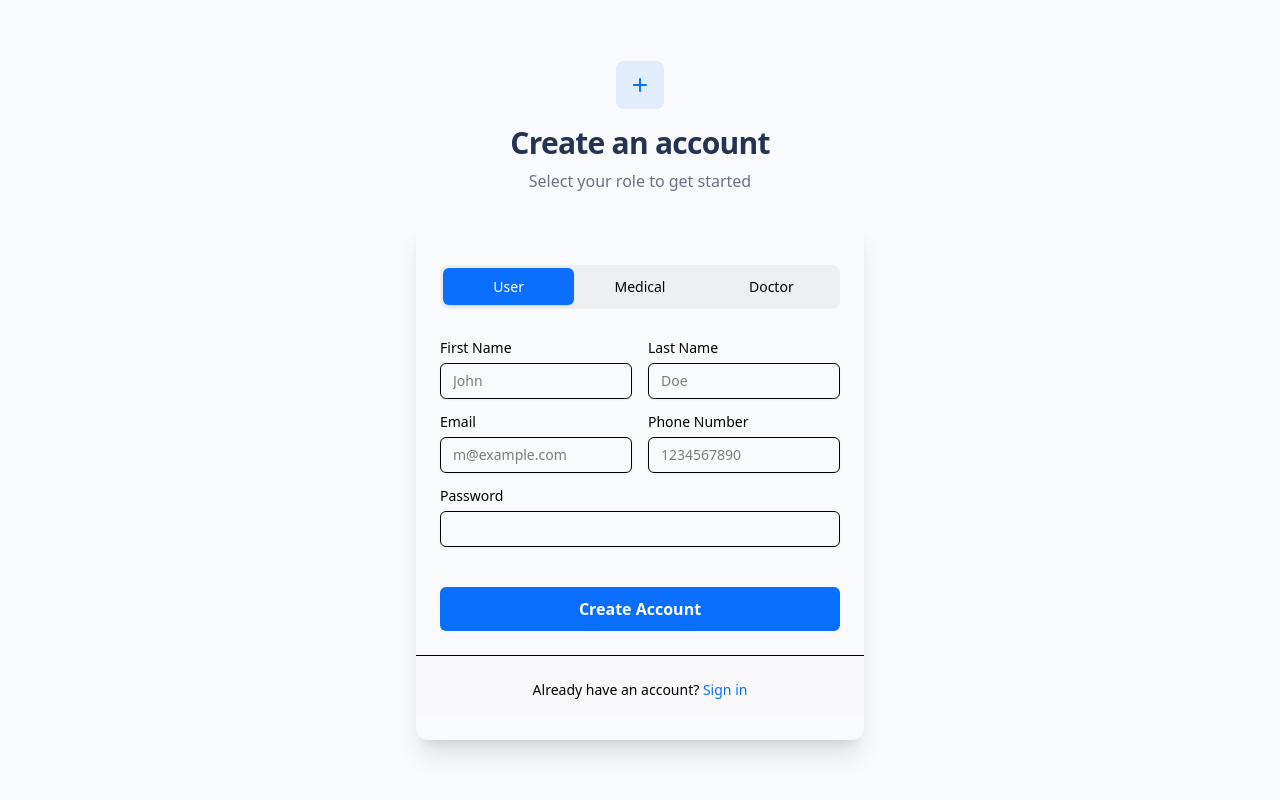
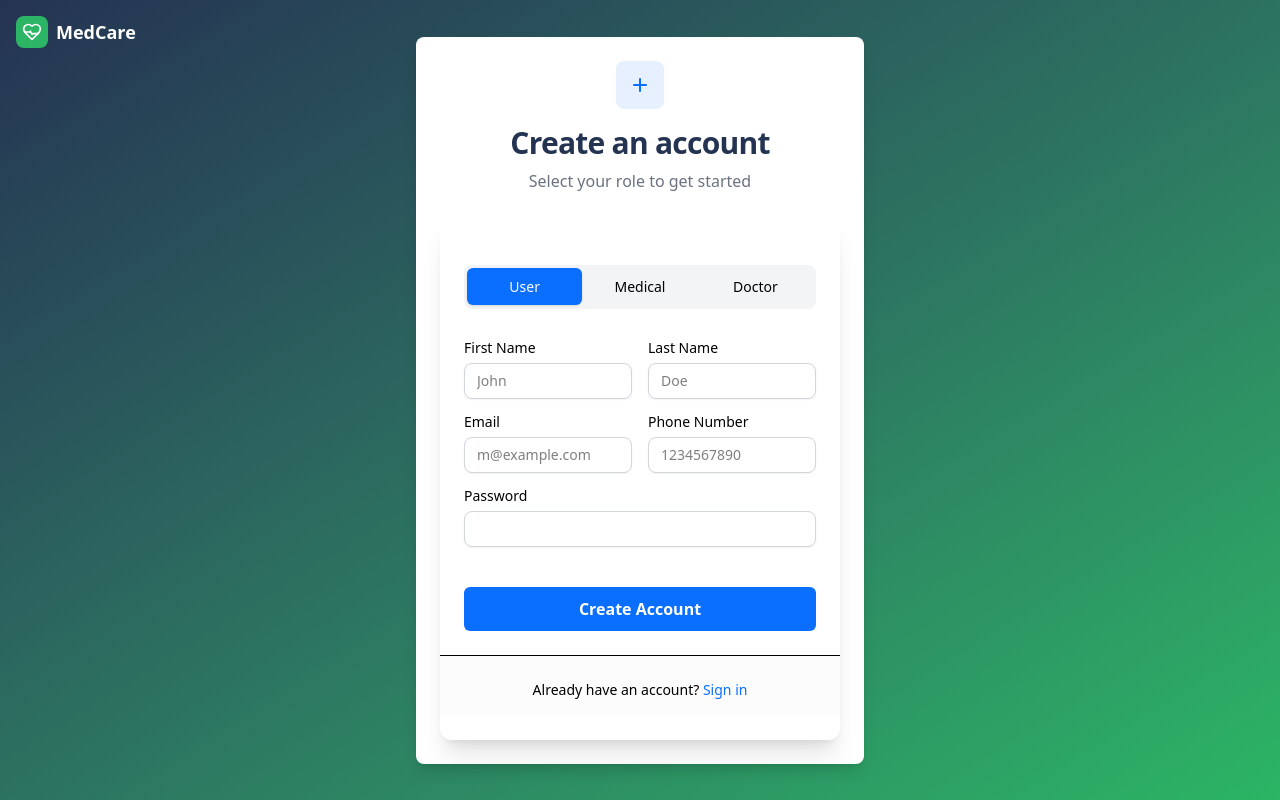
Before and after one commit to NumanFaisal/MedCare-Frontend, a React (Vite) app: page /register in a window 1280 px wide. Built offline with nearby package versions, Linux system fonts and the light colour scheme.

Commit message:
Page Redirection logic implemented and UI enhanced

```diff
--- a/src/components/layouts/AuthLayout.tsx
+++ b/src/components/layouts/AuthLayout.tsx
@@ -1,4 +1,5 @@
 import React from 'react';
+import { NavLink } from 'react-router-dom';
 
 interface AuthLayoutProps {
   children: React.ReactNode;
@@ -8,12 +9,36 @@ interface AuthLayoutProps {
 
 export default function AuthLayout({ children, title, subtitle }: AuthLayoutProps) {
   return (
-    <div className="min-h-screen w-full flex flex-col items-center justify-center bg-gray-50 p-4">
-      <div className="w-full max-w-md space-y-6">
+    <div className="min-h-screen w-full flex flex-col items-center justify-start pt-20 md:justify-center md:pt-4 bg-gradient-to-br from-[#243352] to-[#2BB564] p-4">
+      {/* Logo */}
+      <div className="absolute top-4 left-4 z-10">
+        <NavLink to="/" className="flex items-center space-x-2">
+          <div className="w-8 h-8 bg-[#2BB564] rounded-lg flex items-center justify-center">
+            <svg
+              xmlns="http://www.w3.org/2000/svg"
+              width="20"
+              height="20"
+              viewBox="0 0 24 24"
+              fill="none"
+              stroke="white"
+              strokeWidth="2"
+              strokeLinecap="round"
+              strokeLinejoin="round"
+            >
+              <path d="M19 14c1.49-1.46 3-3.21 3-5.5A5.5 5.5 0 0 0 16.5 3c-1.76 0-3 .5-4.5 2-1.5-1.5-2.74-2-4.5-2A5.5 5.5 0 0 0 2 8.5c0 2.3 1.5 4.05 3 5.5l7 7Z" />
+              <path d="M3.22 12H9.5l.5-1 2 4 .5-1h6.78" />
+            </svg>
+          </div>
+          <span className="text-lg font-bold text-white">
+            MedCare
+          </span>
+        </NavLink>
+      </div>
+      <div className="w-full max-w-md space-y-6 bg-white p-6 rounded-lg shadow-lg">
         <div className="text-center space-y-2">
           {/* Logo Icon using your new 'primary' color */}
           <div className="inline-flex items-center justify-center w-12 h-12 rounded-lg bg-primary/10 text-primary mb-4">
-            <svg xmlns="http://www.w3.org/2000/svg" width="24" height="24" viewBox="0 0 24 24" fill="none" stroke="currentColor" strokeWidth="2" strokeLinecap="round" strokeLinejoin="round"><path d="M12 6v12"/><path d="M6 12h12"/></svg>
+            <svg xmlns="http://www.w3.org/2000/svg" width="24" height="24" viewBox="0 0 24 24" fill="none" stroke="currentColor" strokeWidth="2" strokeLinecap="round" strokeLinejoin="round"><path d="M12 6v12" /><path d="M6 12h12" /></svg>
           </div>
 
           {/* Title using your 'secondary' (Dark Navy) color */}
--- a/src/index.css
+++ b/src/index.css
@@ -2,7 +2,7 @@
 
 @theme {
   /* Your Custom Colors */
-  --color-primary: #0A6EFF;
+  --color-primary: #2bb564;
   --color-secondary: #243352;
   --color-third: #2bb564;
 
--- a/src/pages/Auth/Register.tsx
+++ b/src/pages/Auth/Register.tsx
@@ -2,6 +2,8 @@ import { useState } from 'react';
 import { useForm } from 'react-hook-form';
 import { zodResolver } from '@hookform/resolvers/zod';
 import { toast } from "sonner";
+import { useNavigate } from 'react-router-dom';
+import axios from 'axios';
 
 import AuthLayout from './../../components/layouts/AuthLayout.tsx';
 import { signUpSchema, type SignUpFormValues } from '@/schemas/auth';
@@ -22,6 +24,7 @@ import {
 
 export default function SignUp() {
   const [activeTab, setActiveTab] = useState("USER");
+  const navigate = useNavigate();
 
   const form = useForm<SignUpFormValues>({
     resolver: zodResolver(signUpSchema),
@@ -50,10 +53,25 @@ export default function SignUp() {
     form.setValue("address", "");
   };
 
-  const onSubmit = (data: SignUpFormValues) => {
+  const onSubmit = async (data: SignUpFormValues) => {
     console.log("Submitting to Backend:", data);
-    toast("Account created successfully!");
-    // Logic to POST data to your backend...
+    try {
+      const response = await axios.post("http://localhost:4000/api/auth/register", data);
+      console.log("Registration success:", response.data);
+      toast.success("Account created successfully!");
+
+      if (response.data.user.role === "USER") {
+        navigate("/usr");
+      } else if (response.data.user.role === "DOCTOR") {
+        navigate("/doc");
+      } else if (response.data.user.role === "MEDICAL") {
+        navigate("/med");
+      }
+
+    } catch (error: any) {
+      console.error("Registration error:", error);
+      toast.error(error.response?.data?.message || "Registration failed. Please try again.");
+    }
   };
 
   return (
@@ -86,7 +104,7 @@ export default function SignUp() {
                       <FormItem>
                         <FormLabel>First Name</FormLabel>
                         <FormControl>
-                          <Input placeholder="John" {...field} className="focus-visible:ring-primary" />
+                          <Input placeholder="John" {...field} className="rounded-lg border-gray-300 bg-white px-3 py-2 text-sm focus-visible:ring-2 focus-visible:ring-primary focus-visible:ring-offset-0" />
                         </FormControl>
                         <FormMessage />
                       </FormItem>
@@ -99,7 +117,7 @@ export default function SignUp() {
                       <FormItem>
                         <FormLabel>Last Name</FormLabel>
                         <FormControl>
-                          <Input placeholder="Doe" {...field} className="focus-visible:ring-primary" />
+                          <Input placeholder="Doe" {...field} className="rounded-lg border-gray-300 bg-white px-3 py-2 text-sm focus-visible:ring-2 focus-visible:ring-primary focus-visible:ring-offset-0" />
                         </FormControl>
                         <FormMessage />
                       </FormItem>
@@ -115,7 +133,7 @@ export default function SignUp() {
                       <FormItem>
                         <FormLabel>Email</FormLabel>
                         <FormControl>
-                          <Input type="email" placeholder="m@example.com" {...field} className="focus-visible:ring-primary" />
+                          <Input type="email" placeholder="m@example.com" {...field} className="rounded-lg border-gray-300 bg-white px-3 py-2 text-sm focus-visible:ring-2 focus-visible:ring-primary focus-visible:ring-offset-0" />
                         </FormControl>
                         <FormMessage />
                       </FormItem>
@@ -128,7 +146,7 @@ export default function SignUp() {
                       <FormItem>
                         <FormLabel>Phone Number</FormLabel>
                         <FormControl>
-                          <Input type="tel" placeholder="1234567890" {...field} className="focus-visible:ring-primary" />
+                          <Input type="tel" placeholder="1234567890" {...field} className="rounded-lg border-gray-300 bg-white px-3 py-2 text-sm focus-visible:ring-2 focus-visible:ring-primary focus-visible:ring-offset-0" />
                         </FormControl>
                         <FormMessage />
                       </FormItem>
@@ -149,11 +167,11 @@ export default function SignUp() {
                           <FormLabel>Specialization</FormLabel>
                           <Select onValueChange={field.onChange} value={field.value}>
                             <FormControl>
-                              <SelectTrigger className="bg-white focus:ring-primary">
+                              <SelectTrigger className="w-full rounded-lg border-gray-300 bg-white px-3 py-2 text-sm focus:ring-2 focus:ring-primary focus:ring-offset-0">
                                 <SelectValue placeholder="Select Specialization" />
                               </SelectTrigger>
                             </FormControl>
-                            <SelectContent>
+                            <SelectContent className="bg-white">
                               <SelectItem value="cardiology">Cardiology</SelectItem>
                               <SelectItem value="dermatology">Dermatology</SelectItem>
                               <SelectItem value="neurology">Neurology</SelectItem>
@@ -172,7 +190,7 @@ export default function SignUp() {
                         <FormItem>
                           <FormLabel>Doctor's License Number</FormLabel>
                           <FormControl>
-                            <Input placeholder="DOC-LIC-12345" {...field} className="bg-white focus-visible:ring-primary" />
+                            <Input placeholder="DOC-LIC-12345" {...field} className="rounded-lg border-gray-300 bg-white px-3 py-2 text-sm focus-visible:ring-2 focus-visible:ring-primary focus-visible:ring-offset-0" />
                           </FormControl>
                           <FormMessage />
                         </FormItem>
@@ -184,7 +202,7 @@ export default function SignUp() {
                 {/* --- MEDICAL SECTION --- */}
                 {activeTab === "MEDICAL" && (
                   <div className="space-y-4 animate-in fade-in slide-in-from-bottom-2 duration-300 p-4 bg-green-50/50 rounded-lg border border-green-100">
-                     <h3 className="text-sm font-semibold text-third">Pharmacy / Store Details</h3>
+                    <h3 className="text-sm font-semibold text-third">Pharmacy / Store Details</h3>
 
                     <FormField
                       control={form.control}
@@ -193,7 +211,7 @@ export default function SignUp() {
                         <FormItem>
                           <FormLabel>Facility Name</FormLabel>
                           <FormControl>
-                            <Input placeholder="City Care Pharmacy" {...field} className="bg-white focus-visible:ring-primary" />
+                            <Input placeholder="City Care Pharmacy" {...field} className="rounded-lg border-gray-300 bg-white px-3 py-2 text-sm focus-visible:ring-2 focus-visible:ring-primary focus-visible:ring-offset-0" />
                           </FormControl>
                           <FormMessage />
                         </FormItem>
@@ -207,7 +225,7 @@ export default function SignUp() {
                         <FormItem>
                           <FormLabel>Address</FormLabel>
                           <FormControl>
-                            <Input placeholder="123 Main St" {...field} className="bg-white focus-visible:ring-primary" />
+                            <Input placeholder="123 Main St" {...field} className="rounded-lg border-gray-300 bg-white px-3 py-2 text-sm focus-visible:ring-2 focus-visible:ring-primary focus-visible:ring-offset-0" />
                           </FormControl>
                           <FormMessage />
                         </FormItem>
@@ -221,7 +239,7 @@ export default function SignUp() {
                         <FormItem>
                           <FormLabel>Medical Shop License Number</FormLabel>
                           <FormControl>
-                            <Input placeholder="SHOP-LIC-98765" {...field} className="bg-white focus-visible:ring-primary" />
+                            <Input placeholder="SHOP-LIC-98765" {...field} className="rounded-lg border-gray-300 bg-white px-3 py-2 text-sm focus-visible:ring-2 focus-visible:ring-primary focus-visible:ring-offset-0" />
                           </FormControl>
                           <FormMessage />
                         </FormItem>
@@ -237,14 +255,14 @@ export default function SignUp() {
                     <FormItem>
                       <FormLabel>Password</FormLabel>
                       <FormControl>
-                        <Input type="password" {...field} className="focus-visible:ring-primary" />
+                        <Input type="password" {...field} className="rounded-lg border-gray-300 bg-white px-3 py-2 text-sm focus-visible:ring-2 focus-visible:ring-primary focus-visible:ring-offset-0" />
                       </FormControl>
                       <FormMessage />
                     </FormItem>
                   )}
                 />
 
-                <Button type="submit" className="w-full bg-primary hover:bg-primary/90 text-white font-semibold mt-6 h-11 text-base">
+                <Button type="submit" className="w-full bg-primary hover:bg-primary/90 text-white font-semibold mt-6 h-11 text-base cursor-pointer">
                   Create Account
                 </Button>
 
@@ -254,9 +272,9 @@ export default function SignUp() {
           </Tabs>
         </CardContent>
         <CardFooter className="flex justify-center border-t p-4 bg-gray-50/50">
-          <p className="text-sm text-muted-foreground">
+          <button onClick={() => navigate("/login")} className="text-sm text-muted-foreground">
             Already have an account? <span className="text-primary hover:underline cursor-pointer font-medium">Sign in</span>
-          </p>
+          </button>
         </CardFooter>
       </Card>
     </AuthLayout>
--- a/src/schemas/auth.ts
+++ b/src/schemas/auth.ts
@@ -3,8 +3,10 @@ import * as z from "zod";
 // --- 1. Sign Up Schema ---
 export const signUpSchema = z.object({
   role: z.enum(["USER", "MEDICAL", "DOCTOR"]),
-  fullName: z.string().min(2, { message: "Name must be at least 2 characters" }),
+  firstName: z.string().min(2, { message: "First name must be at least 2 characters" }),
+  lastName: z.string().min(2, { message: "Last name must be at least 2 characters" }),
   email: z.string().email({ message: "Invalid email address" }),
+  phoneNumber: z.string().min(10, { message: "Phone number must be at least 10 characters" }),
   password: z.string().min(6, { message: "Password must be at least 6 characters" }),
 
   // Optional fields (validated conditionally below)
```
Also changed, not shown: src/App.tsx (+9 -0 lines), src/pages/Auth/Login.tsx (+17 -7 lines), src/pages/Doctor/Dashboard.tsx (added, +11 -0 lines), src/pages/Medical/Dashboard.tsx (added, +11 -0 lines), src/pages/User/Dashboard.tsx (added, +11 -0 lines). Lines whose indentation alone changed are shown as unchanged.
